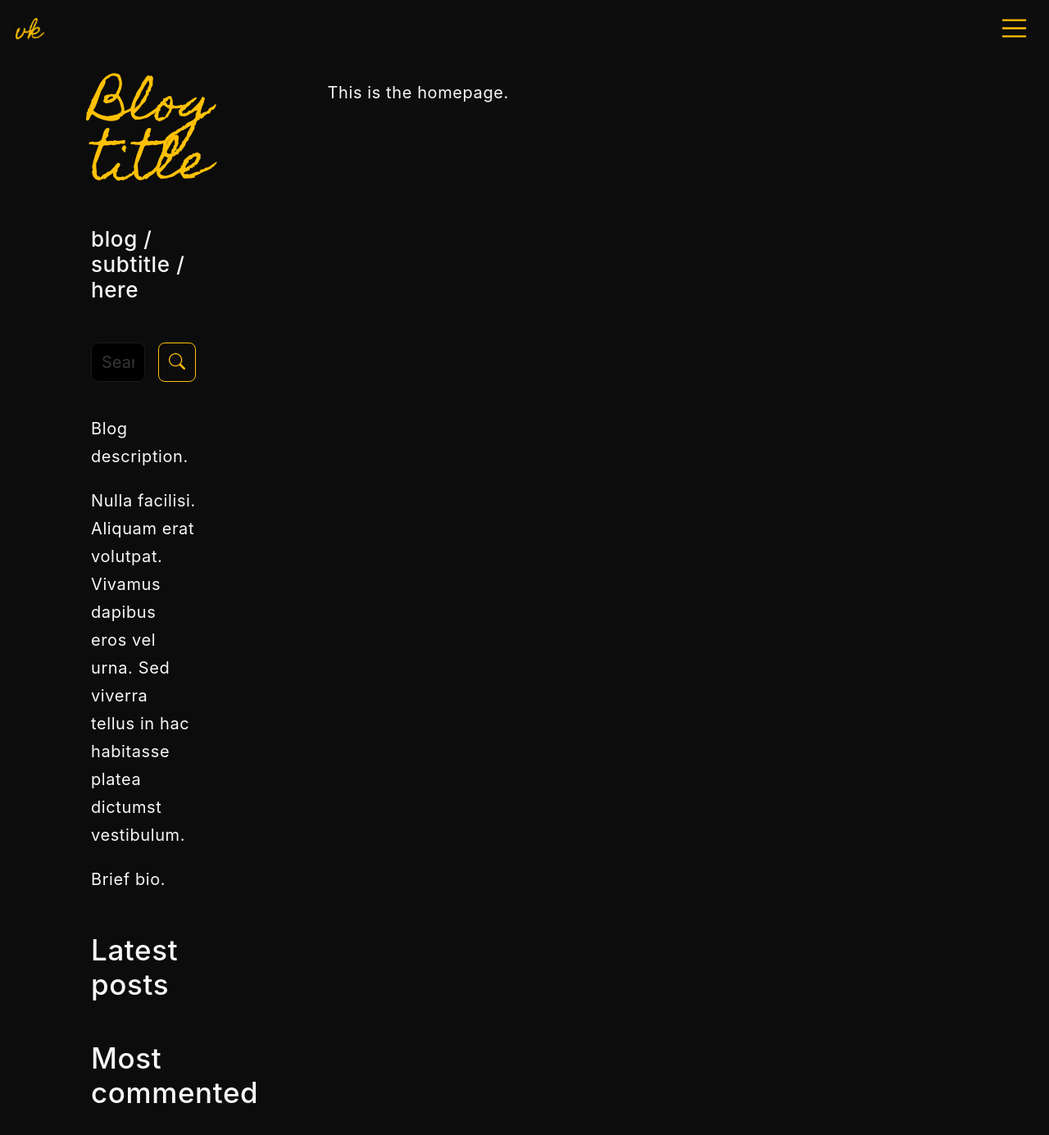
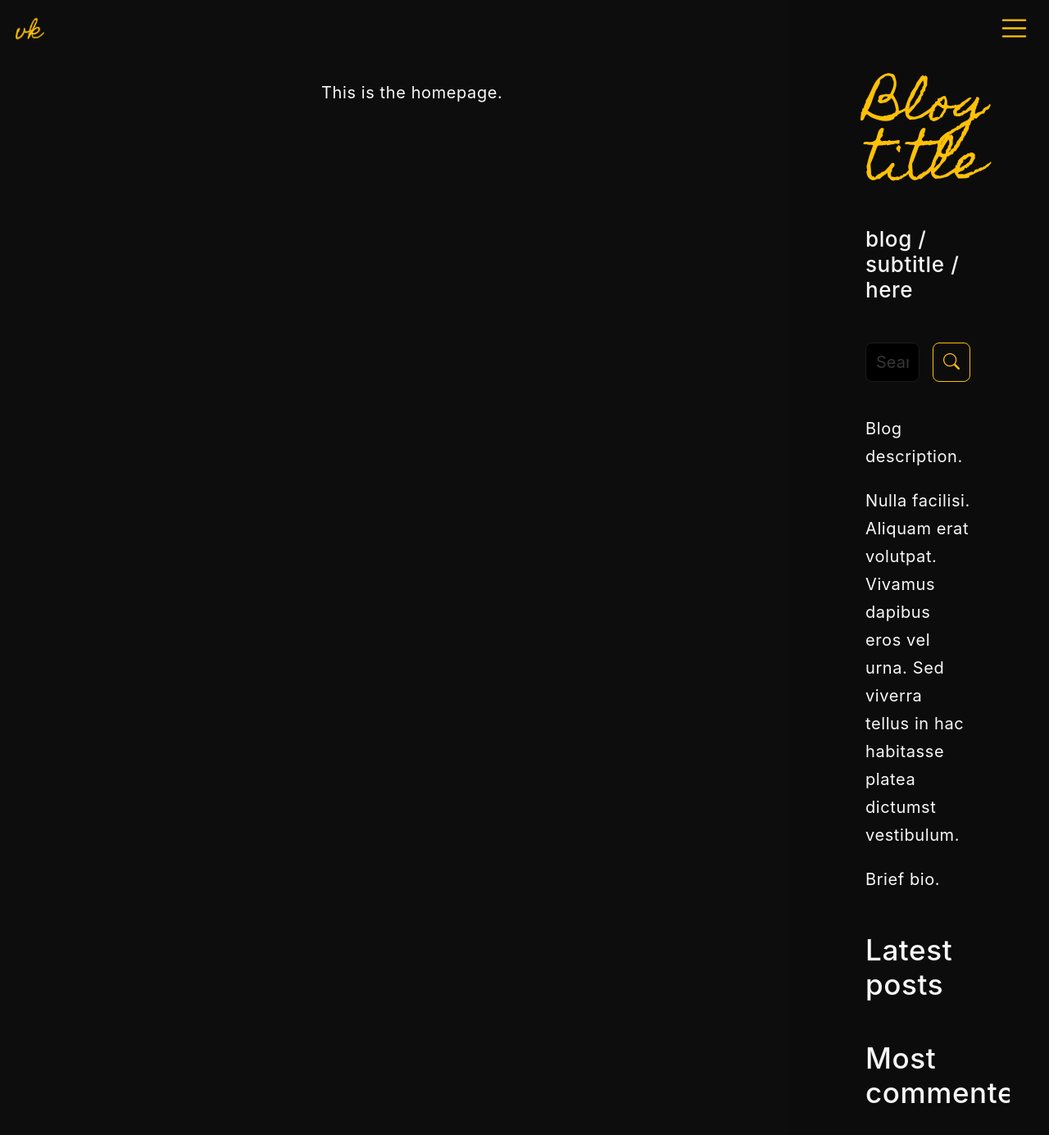
Before and after one commit to violet-kester/django-blog, a Django app: page /blog/ in a window 1280 px wide. Shown: the top 1385 px of the page at 82% size. Run offline with Django 4.2, Linux system fonts and the light colour scheme; data that the repository does not hold is empty; some libraries are stand-ins or nearby versions.

Commit message:
added styles for navbar, sidebar behavior

```diff
--- a/blog/static/css/styles.css
+++ b/blog/static/css/styles.css
@@ -11,14 +11,13 @@ body {
     letter-spacing: .03em;
 }
 
+.container-fluid {
+    padding: 0;
+}
+
 a {
     transition: all .3s ease-in-out;
 }
-
-/* Glow */
-/* a:hover {
-    text-shadow: 0 0 1px rgba(255, 255, 255, 1);
-} */
 
 h1 {
     font-family: 'Homemade Apple';
@@ -48,20 +47,39 @@ figcaption {
     color: #8a8a8a; /* light */
 }
 
+/* Effects ------------------------------------------------------------ */
+
 .glassy {
     background-color: rgba(13, 13, 13, 0.5);
     backdrop-filter: blur(9px);
-    position: fixed;
     z-index: 1;
 }
 
-/* Navbar -------------------------------------------------------- */
-
-/* .navbar-toggler:focus {
-    outline: none;
+/* Glowing links */
+/* a:hover {
+    text-shadow: 0 0 1px rgba(255, 255, 255, 1);
 } */
 
-/* Cards --------------------------------------------------------- */
+/* Navbar ------------------------------------------------------------- */
+
+.navbar {
+    z-index: 5;
+}
+
+.navbar-toggler:focus {
+    outline: none;
+}
+
+#sidebar {
+    top: 0;
+}
+
+#sidebar .container {
+    height: 100vh;
+    overflow-y: scroll;
+}
+
+/* Cards -------------------------------------------------------------- */
 
 .thumbnail-image {
     max-width: 250px;
@@ -93,10 +111,16 @@ figcaption {
 
 /* media queries ------------------------------------------------------ */
 
-/* Move the sidebar to the top of the screen on mobile */
-/* < medium screens */
-/* @media (max-width: 991.98px) {
-    .offcanvas {
-        top: 0px;
+/* medium+ screens */
+/* @media (min-width: 768px) {
+    #sidebar {
+        right: 0;
     }
 } */
+
+/* large+ screens */
+@media (min-width: 992px) {
+    #sidebar {
+        right: 0;
+    }
+}
```
